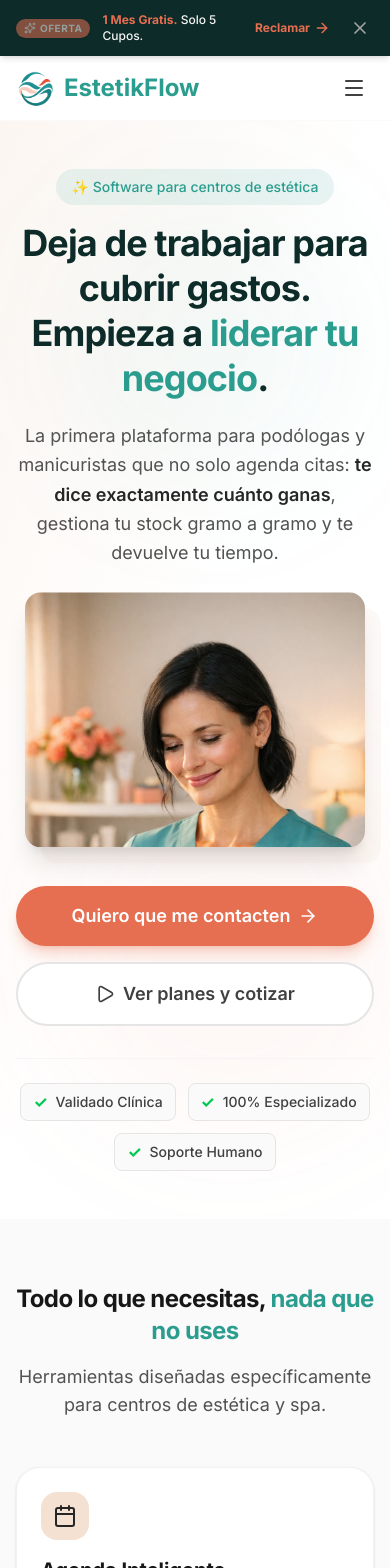
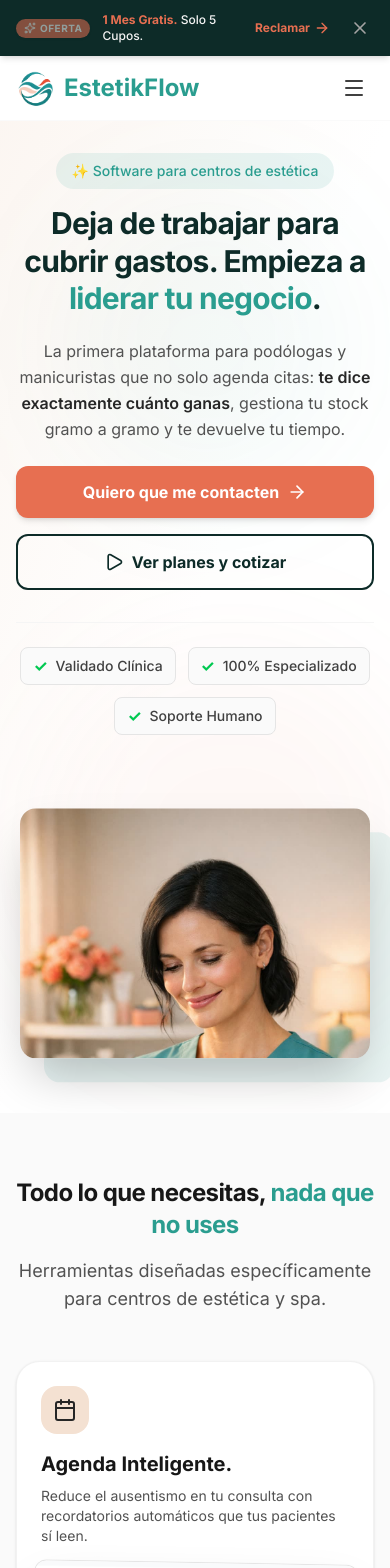
Before and after one commit to Xamppy/estetikflow-landing, a Next.js app: page / in a window 390 px wide. Shown: the top 1568 px of the page. Built offline with nearby package versions, Linux system fonts and the light colour scheme.

Commit message:
feat: add segmentation to contact form and refine Hero/Navbar UI

```diff
--- a/components/Contact.jsx
+++ b/components/Contact.jsx
@@ -9,6 +9,7 @@ export default function Contact() {
     nombre: '',
     email: '',
     asunto: '',
+    painPoint: 'gestion', // Valor por defecto
     mensaje: '',
   });
   const [isSubmitting, setIsSubmitting] = useState(false);
@@ -60,7 +61,9 @@ export default function Contact() {
         body: JSON.stringify({
           name: formData.nombre,
           email: formData.email,
+
           subject: asuntoLabels[formData.asunto] || formData.asunto,
+          pain_point: formData.painPoint, // Nombre del campo en el correo
           message: formData.mensaje,
           _subject: `Nuevo contacto desde EstetikFlow: ${asuntoLabels[formData.asunto] || formData.asunto}`,
         })
@@ -225,6 +228,29 @@ export default function Contact() {
                 </select>
               </div>
 
+              <div className="mb-6">
+                <label htmlFor="painPoint" className="block text-gray-700 text-sm font-bold mb-2">
+                  ¿Qué es lo que más te cuesta ordenar hoy?
+                </label>
+                <div className="relative">
+                  <select
+                    id="painPoint"
+                    name="painPoint"
+                    value={formData.painPoint}
+                    onChange={(e) => setFormData({...formData, painPoint: e.target.value})}
+                    className="appearance-none border rounded-xl w-full py-3 px-4 text-gray-700 leading-tight focus:outline-none focus:ring-2 focus:ring-[#2a9d8f] focus:border-transparent bg-white"
+                  >
+                    <option value="insumos">💸 No sé cuánto gano real vs. costo de insumos</option>
+                    <option value="fichas">📝 Pierdo tiempo con fichas de papel/dibujos</option>
+                    <option value="agenda">📅 Mi agenda es un desorden / Inasistencias</option>
+                    <option value="otro">🤔 Otro / Solo quiero curiosear</option>
+                  </select>
+                  <div className="pointer-events-none absolute inset-y-0 right-0 flex items-center px-2 text-gray-700">
+                    <svg className="fill-current h-4 w-4" xmlns="http://www.w3.org/2000/svg" viewBox="0 0 20 20"><path d="M9.293 12.95l.707.707L15.657 8l-1.414-1.414L10 10.828 5.757 6.586 4.343 8z"/></svg>
+                  </div>
+                </div>
+              </div>
+
               <div>
                 <label htmlFor="mensaje" className="block text-sm font-medium text-gray-700 mb-2">
                   Mensaje
--- a/components/Hero.jsx
+++ b/components/Hero.jsx
@@ -11,7 +11,7 @@ export default function Hero() {
   };
 
   return (
-    <section className="relative min-h-screen flex flex-col justify-center overflow-hidden bg-white pt-12 pb-12 lg:pt-16 lg:pb-6">
+    <section className="relative pt-8 pb-12 lg:pt-12 lg:pb-20 overflow-hidden flex items-center">
       {/* Background gradients */}
       <div className="absolute inset-0 bg-gradient-to-br from-secondary/30 via-white to-white" />
       <div className="absolute top-20 right-10 w-72 h-72 bg-primary/5 rounded-full blur-3xl" />
@@ -22,7 +22,7 @@ export default function Hero() {
         {/* ===== RESPONSIVE LAYOUT ===== */}
         {/* We use flex-col for mobile (stacked) and lg:grid for desktop (side-by-side) */}
 
-        <div className="flex flex-col lg:grid lg:grid-cols-2 gap-8 lg:gap-16 items-center">
+        <div className="flex flex-col lg:flex-row items-center justify-between gap-12 lg:gap-16">
 
           {/* TEXT CONTENT COLUMN */}
           {/* Mobile: Order 1 (Top), Centered text */}
@@ -31,7 +31,7 @@ export default function Hero() {
             initial={{ opacity: 0, y: 20 }}
             animate={{ opacity: 1, y: 0 }}
             transition={{ duration: 0.6 }}
-            className="order-1 w-full text-center lg:text-left flex flex-col items-center lg:items-start"
+            className="order-1 w-full lg:w-1/2 flex-1 text-center lg:text-left flex flex-col items-center lg:items-start"
           >
             {/* Badge */}
             <div className="mb-4 md:mb-6">
@@ -41,35 +41,19 @@ export default function Hero() {
             </div>
 
             {/* Headline */}
-            <h1 className="text-4xl sm:text-5xl lg:text-6xl font-bold text-[#0D2B28] leading-tight tracking-tight max-w-lg lg:max-w-none mx-auto lg:mx-0">
+            {/* Headline */}
+            <h1 className="text-3xl sm:text-4xl lg:text-6xl font-bold text-[#0D2B28] leading-tight tracking-tight max-w-lg lg:max-w-none mx-auto lg:mx-0">
               Deja de trabajar para cubrir gastos. Empieza a{' '}
               <span className="text-primary">liderar tu negocio</span>.
             </h1>
 
             {/* Subtitle */}
-            <p className="mt-5 md:mt-6 text-lg text-gray-600 max-w-xl leading-relaxed mx-auto lg:mx-0">
+            {/* Subtitle */}
+            <p className="mt-5 md:mt-6 text-base sm:text-lg text-gray-600 max-w-xl leading-relaxed mx-auto lg:mx-0 mb-6">
               La primera plataforma para podólogas y manicuristas que no solo agenda citas: <span className="font-semibold text-gray-800">te dice exactamente cuánto ganas</span>, gestiona tu stock gramo a gramo y te devuelve tu tiempo.
             </p>
 
-            {/* ===== MOBILE IMAGE (Between Layout) ===== */}
-            {/* Show only on mobile, between text and buttons */}
-            <motion.div
-              animate={floatingAnimation}
-              className="lg:hidden w-full max-w-[340px] mt-8 mb-8 relative mx-auto"
-            >
-              <div className="relative rounded-2xl shadow-xl overflow-hidden aspect-[4/3]">
-                <Image
-                  src="/images/hero-professional.png"
-                  alt="Profesional de estética"
-                  fill
-                  sizes="(max-width: 768px) 340px, 0px"
-                  className="object-cover object-top"
-                  priority
-                />
-              </div>
-              {/* Decorative blob behind */}
-              <div className="absolute -z-10 -bottom-4 -right-4 w-full h-full rounded-2xl bg-secondary/20" />
-            </motion.div>
+
 
             {/* CTA Buttons */}
             <div className="mt-0 lg:mt-8 flex flex-col sm:flex-row items-stretch sm:items-center gap-4 w-full sm:w-auto">
@@ -77,7 +61,7 @@ export default function Hero() {
                 href="#contacto"
                 whileHover={{ scale: 1.05 }}
                 whileTap={{ scale: 0.98 }}
-                className="group inline-flex items-center justify-center px-8 py-4 text-lg font-semibold text-white bg-[#e76f51] rounded-full shadow-lg shadow-accent/30 hover:shadow-xl transition-all duration-300"
+                className="group inline-flex items-center justify-center px-8 py-3.5 text-base font-bold rounded-xl transition-all duration-200 min-w-[180px] bg-[#e76f51] text-white hover:bg-[#d65f41] shadow-md hover:shadow-lg"
               >
                 Quiero que me contacten
                 <ArrowRight className="ml-2 w-5 h-5 group-hover:translate-x-1 transition-transform" />
@@ -87,7 +71,7 @@ export default function Hero() {
                 href="#precios"
                 whileHover={{ scale: 1.05 }}
                 whileTap={{ scale: 0.98 }}
-                className="inline-flex items-center justify-center px-8 py-4 text-lg font-semibold text-gray-700 bg-white border-2 border-gray-200 rounded-full hover:border-primary hover:text-primary transition-all duration-300"
+                className="inline-flex items-center justify-center px-8 py-3.5 text-base font-bold rounded-xl transition-all duration-200 min-w-[180px] bg-transparent text-[#0D2B28] border-2 border-[#0D2B28] hover:bg-gray-50"
               >
                 <Play className="mr-2 w-5 h-5" />
                 Ver planes y cotizar
@@ -137,16 +121,16 @@ export default function Hero() {
             initial={{ opacity: 0, x: 50 }}
             animate={{ opacity: 1, x: 0 }}
             transition={{ duration: 0.8, delay: 0.2 }}
-            className="hidden lg:block relative pl-8 order-2"
+            className="flex w-full lg:w-1/2 flex-1 justify-center relative order-2 mt-8 lg:mt-0"
           >
-            <motion.div animate={floatingAnimation} className="relative">
-              <div className="relative rounded-2xl shadow-2xl overflow-hidden">
+            <motion.div animate={floatingAnimation} className="relative w-full max-w-[350px] lg:max-w-none">
+              <div className="relative rounded-2xl shadow-2xl overflow-hidden h-[250px] sm:h-[350px] lg:h-auto">
                 <Image
                   src="/images/hero-professional.png"
                   alt="Profesional de estética usando EstetikFlow"
                   width={600}
                   height={500}
-                  className="w-full h-auto object-contain"
+                  className="w-full max-w-[400px] lg:max-w-[480px] h-full lg:h-auto object-cover object-top lg:object-contain"
                   priority
                 />
               </div>
--- a/components/Navbar.jsx
+++ b/components/Navbar.jsx
@@ -22,7 +22,7 @@ export default function Navbar() {
   const navLinks = [
     { href: '#caracteristicas', label: 'Características' },
     { href: '#precios', label: 'Precios' },
-    { href: 'mailto:contacto@estetikflow.cl?subject=Consulta%20sobre%20EstetikFlow', label: 'Contacto' },
+    { href: '#contacto', label: 'Contacto' },
   ];
 
   return (
```
